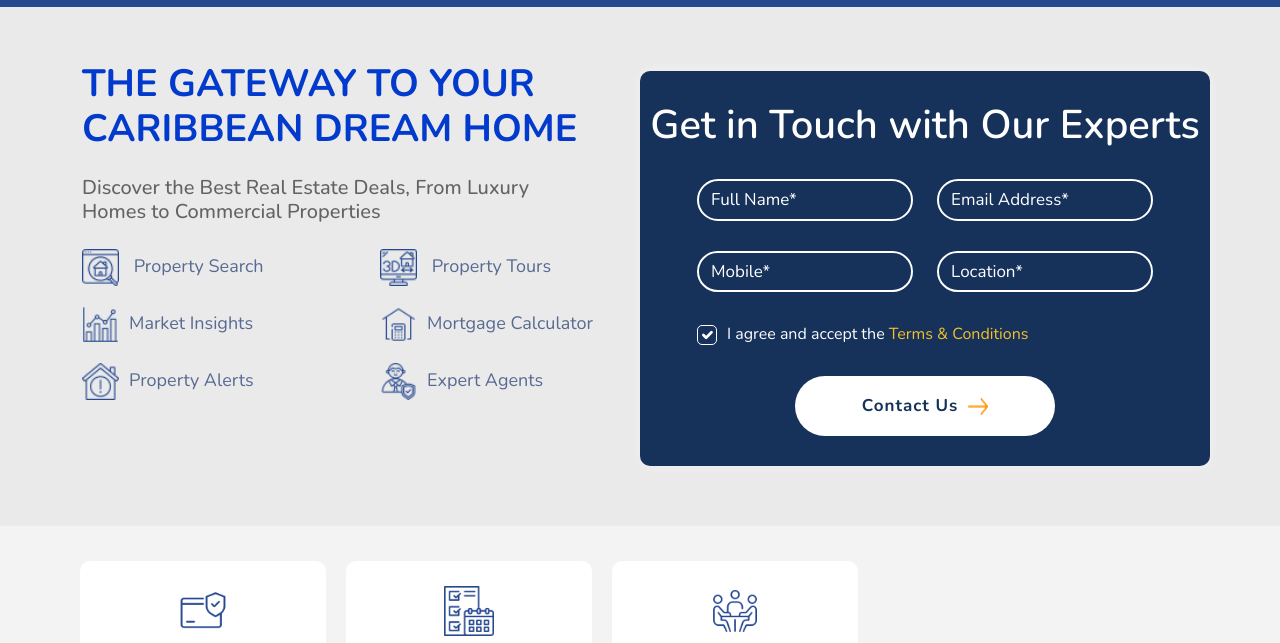
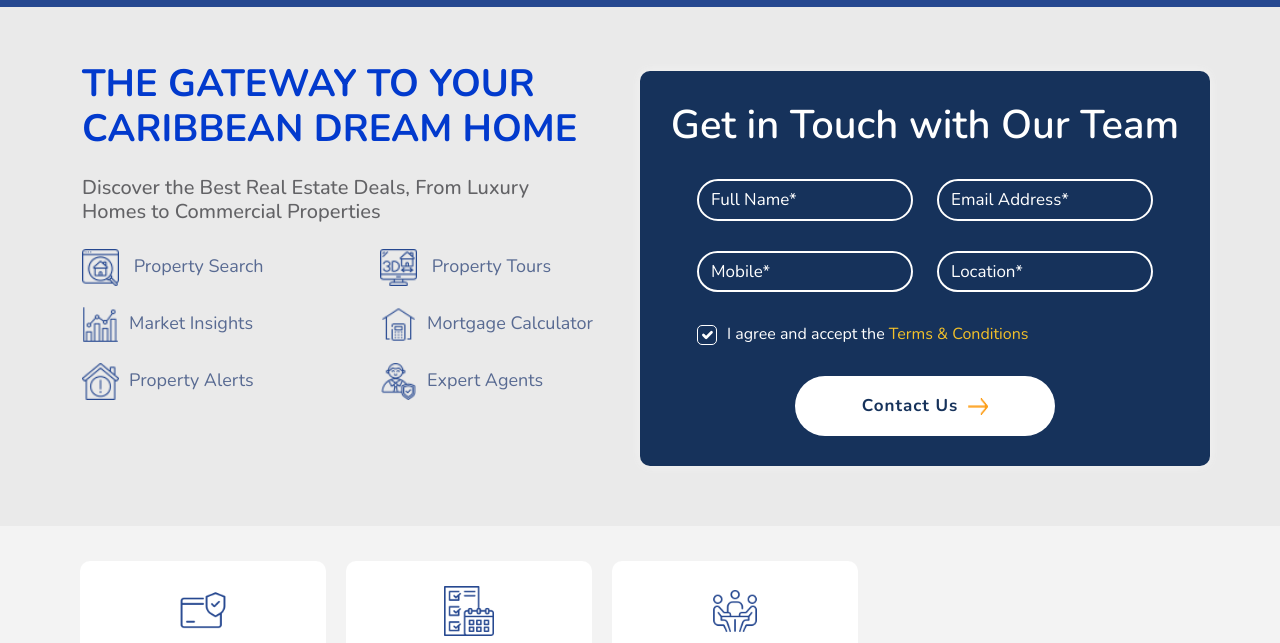
Before and after one commit to devdeepkumar/realestate, a plain HTML site: page index.html in a window 1280 px wide. Shown: the part 88-731 px from the top of the page. Drawn offline with nearby package versions, Linux system fonts and the light colour scheme.

Commit message:
first commit

```diff
--- a/index.html
+++ b/index.html
@@ -168,7 +168,7 @@ height="0" width="0" style="display:none;visibility:hidden"></iframe></noscript>
                 <!-- Right Section -->
                 <div class="col-lg-6 register_form2">
                   <div class=" text-center">
-                    <h3 class="register_tag mb-4">Get in Touch with Our Experts</h3>
+                    <h3 class="register_tag mb-4">Get in Touch with Our Team</h3>
                   </div>
 
                   <!-- Hero Section Form start -->
```
